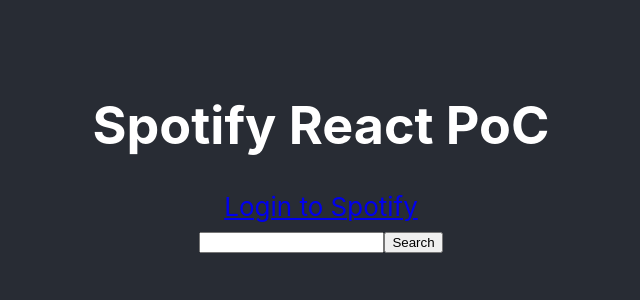
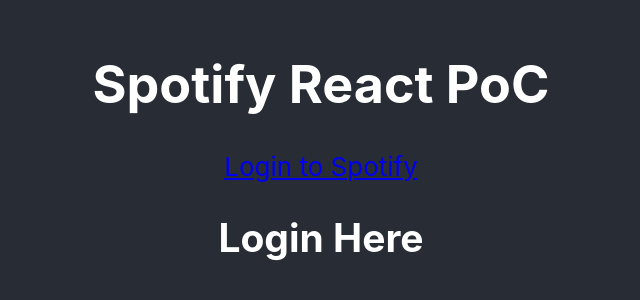
Before and after one commit to Mireille13/SpotifyAPI-with-React, a React (Create React App) app in the folder spotify-react/: page / in a window 1280 px wide. Shown: the part 244-544 px from the top of the page, without its empty margins (319-959 px from the left). Built offline with nearby package versions, Linux system fonts and the light colour scheme.

Commit message:
added functionality to display data

```diff
--- a/spotify-react/src/App.js
+++ b/spotify-react/src/App.js
@@ -50,19 +50,35 @@
     setArtists(data.artists.items)
   }
 
+  const renderArtists = () => {
+    return artists.map(artist => (
+      <div key={artist.id}>
+        {artist.images.length ? <img width={"100%"} src={artist.images[0].url} alt=""/> : <div>No Image</div>}
+        {artist.name}
+      </div>
+    ))
+  }
+
   return (
     <div className="App">
       <header className="App-header">
         <h1>Spotify React PoC</h1>
+
           {!token ?
           <a href={`${AUTH_ENDPOINT}?client_id=${CLIENT_ID}
             &redirect_uri=${REDIRECT_URI}&response_type=${RESPONSE_TYPE}`}>Login to Spotify</a>
           : <button onClick={logout}>LogOut</button>}
 
+           {token ?
           <form onSubmit={searchArtists}>
             <input type="text" onChange={e => setSearchKey(e.target.value)}/>
             <button type={"submit"}>Search</button>
           </form>
+          : <h2>Login Here</h2>
+         }
+
+         {renderArtists()}
+
       </header>
     </div>
   );
```
